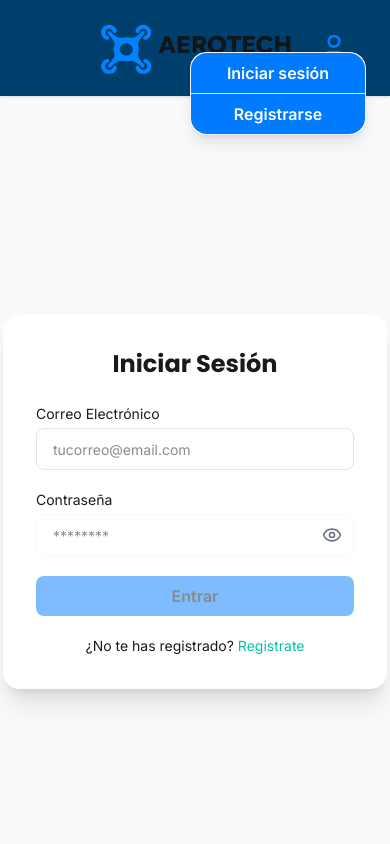
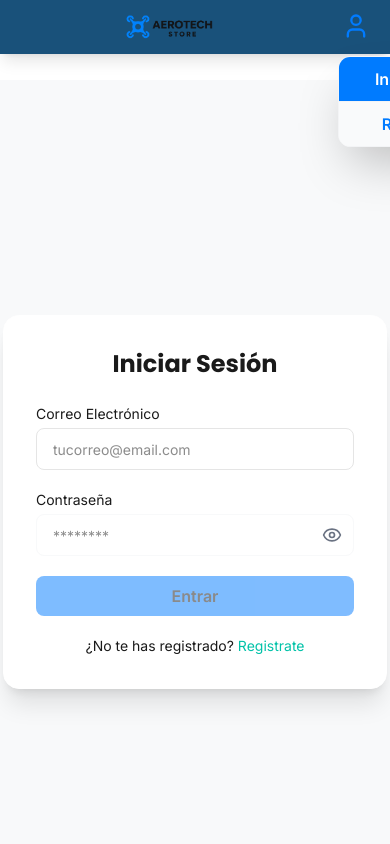
Before and after one commit to YEENDJ/Aerotech-Store-E-commerce-de-productos-de-tecnologia-, a Next.js app in the folder front/: page /login in a window 390 px wide. Both pictures are taken after a click on the button 350 px from the left and 48 px from the top of the page. Shown: the top 844 px of the page. Built offline with nearby package versions, Linux system fonts and the light colour scheme; no server answers.

Commit message:
ajuste en diseño responsivo de navbar

```diff
--- a/front/src/components/NavBar.tsx
+++ b/front/src/components/NavBar.tsx
@@ -26,96 +26,98 @@ const NavBar = () => {
   }, [])
 
   return (
-    <nav className=" flex items-center justify-between px-6 py-3 bg-[#003f6c] flex-row-reverse  fixed top-0 left-0 w-full  backdrop-blur shadow z-50">
-      <div className="absolute left-1/2 transform -translate-x-1/2">
-        <Link href={PATHROUTES.HOME}>
-          <Image
-            src="/LogoAerotechStoreHorizontal.png"
-            alt="logo horizontal"
-            className=" mx-auto mt-1 flex"
-            width={287}
-            height={104}
-          />
-        </Link>
-      </div>
+    <nav className="fixed top-0 left-0 w-full bg-[#003f6c]/90 backdrop-blur-md shadow-lg z-50 px-4 sm:px-6 py-2 sm:py-3">
+      <div className="max-w-7xl mx-auto flex items-center justify-between gap-4">
 
-      <div className="flex items-center space-x-4 relative" ref={menuRef}>
-        <button onClick={() => setOpen(!open)}>
+        {/* Left Section: User and Cart Icons */}
+        <div className="flex items-center space-x-2 sm:space-x-4 order-2 sm:order-1" ref={menuRef}>
+          <div className="relative">
+            <button
+              onClick={() => setOpen(!open)}
+              className="p-1 hover:bg-white/10 rounded-full transition-colors"
+            >
               <User
-            size={32}
-            className="text-azulElectrico hover:text-Verde-Azulado h-18 hover:opacity-80 transition cursor-pointer"
+                size={28}
+                className="text-azulElectrico hover:text-Verde-Azulado transition-colors cursor-pointer"
               />
             </button>
 
             {open && (
-          <div className="absolute top-10 right-0 w-44 bg-white rounded-2xl shadow-lg border border-gray-100 flex flex-col text-center z-50">
+              <div className="absolute top-12 left-0 sm:left-auto sm:right-0 w-44 bg-white rounded-xl shadow-2xl border border-gray-100 flex flex-col text-center overflow-hidden z-50">
                 {!dataUser ? (
                   <>
                     <Link
                       href={PATHROUTES.LOGIN}
-                  className="bg-azulElectrico hover:bg-Verde-Azulado text-white font-semibold py-2 px-4 rounded-t-2xl transition-colors duration-300"
+                      className="bg-azulElectrico hover:bg-Verde-Azulado text-white font-semibold py-2.5 px-4 transition-colors"
                     >
                       Iniciar sesión
                     </Link>
-                <div className="h-px bg-gray-200" />
                     <Link
                       href={PATHROUTES.REGISTER}
-                  className="bg-azulElectrico hover:bg-Verde-Azulado text-white font-semibold py-2 px-4 rounded-b-2xl transition-colors duration-300"
+                      className="bg-gray-50 hover:bg-gray-100 text-azulElectrico font-semibold py-2.5 px-4 transition-colors border-t border-gray-100"
                     >
                       Registrarse
                     </Link>
                   </>
                 ) : (
                   <>
-                <p className="py-2 font-semibold text-gray-700">Hola, {dataUser.user.name}</p>
-
-                <div className="h-px bg-gray-200" />
+                    <div className="py-3 px-4 bg-gray-50">
+                      <p className="text-xs text-gray-500 uppercase tracking-wider">Usuario</p>
+                      <p className="font-bold text-gray-800 truncate">{dataUser.user.name}</p>
+                    </div>
+                    <Link
+                      href={PATHROUTES.DASHBOARD}
+                      className="py-2.5 px-4 text-gray-700 hover:bg-gray-50 transition-colors border-t border-gray-100 flex items-center justify-center gap-2"
+                    >
+                      Ver Órdenes
+                    </Link>
                     <button
                       onClick={() => {
                         logout()
                         router.push(PATHROUTES.LOGIN)
                       }}
-                  className="bg-red-500 hover:bg-red-600 text-white font-semibold py-2 px-4  transition-colors duration-300 cursor-pointer"
+                      className="w-full bg-red-500 hover:bg-red-600 text-white font-semibold py-2.5 px-4 transition-colors cursor-pointer"
                     >
                       Cerrar sesión
                     </button>
-                <div>
-                  <Link href={PATHROUTES.DASHBOARD}>
-                    <p className=" bg-azulElectrico text-white hover:bg-Verde-Azulado rounded-b-2xl">
-                      {' '}
-                      Ver Ordenes
-                    </p>
-                  </Link>
-                </div>
                   </>
                 )}
               </div>
             )}
+          </div>
 
           {dataUser && (
-          <Link href={PATHROUTES.CART}>
-            <div className="relative">
+            <Link href={PATHROUTES.CART} className="p-1 hover:bg-white/10 rounded-full transition-colors relative">
               <ShoppingCart
-                size={32}
-                className="text-azulElectrico hover:text-Verde-Azulado h-18 hover:opacity-80 transition"
+                size={28}
+                className="text-azulElectrico hover:text-Verde-Azulado transition-colors"
               />
-
               {cartItems.length > 0 && (
-                <span
-                  className="
-            absolute -top-1 -right-1
-            bg-red-600 text-white text-xs font-bold
-            rounded-full w-5 h-5
-            flex items-center justify-center
-            shadow
-          "
-                >
+                <span className="absolute -top-1 -right-1 bg-red-600 text-white text-[10px] font-bold rounded-full w-4 h-4 flex items-center justify-center shadow-lg border border-[#003f6c]">
                   {cartItems.length}
                 </span>
               )}
+            </Link>
+          )}
+        </div>
+
+        {/* Center Section: Logo */}
+        <div className="flex-1 flex justify-center order-1 sm:order-2">
+          <Link href={PATHROUTES.HOME} className="transition-transform hover:scale-105 active:scale-95 text-center">
+            <div className="relative w-32 sm:w-48 md:w-56 h-8 sm:h-12 md:h-14">
+              <Image
+                src="/LogoAerotechStoreHorizontal.png"
+                alt="logo horizontal"
+                fill
+                priority
+                className="object-contain"
+              />
             </div>
           </Link>
-        )}
+        </div>
+
+        {/* Right Section: Placeholder for balance on Desktop */}
+        <div className="hidden sm:block w-[80px] md:w-[120px] order-3"></div>
       </div>
     </nav>
   )
```
Lines whose indentation alone changed are shown as unchanged.
